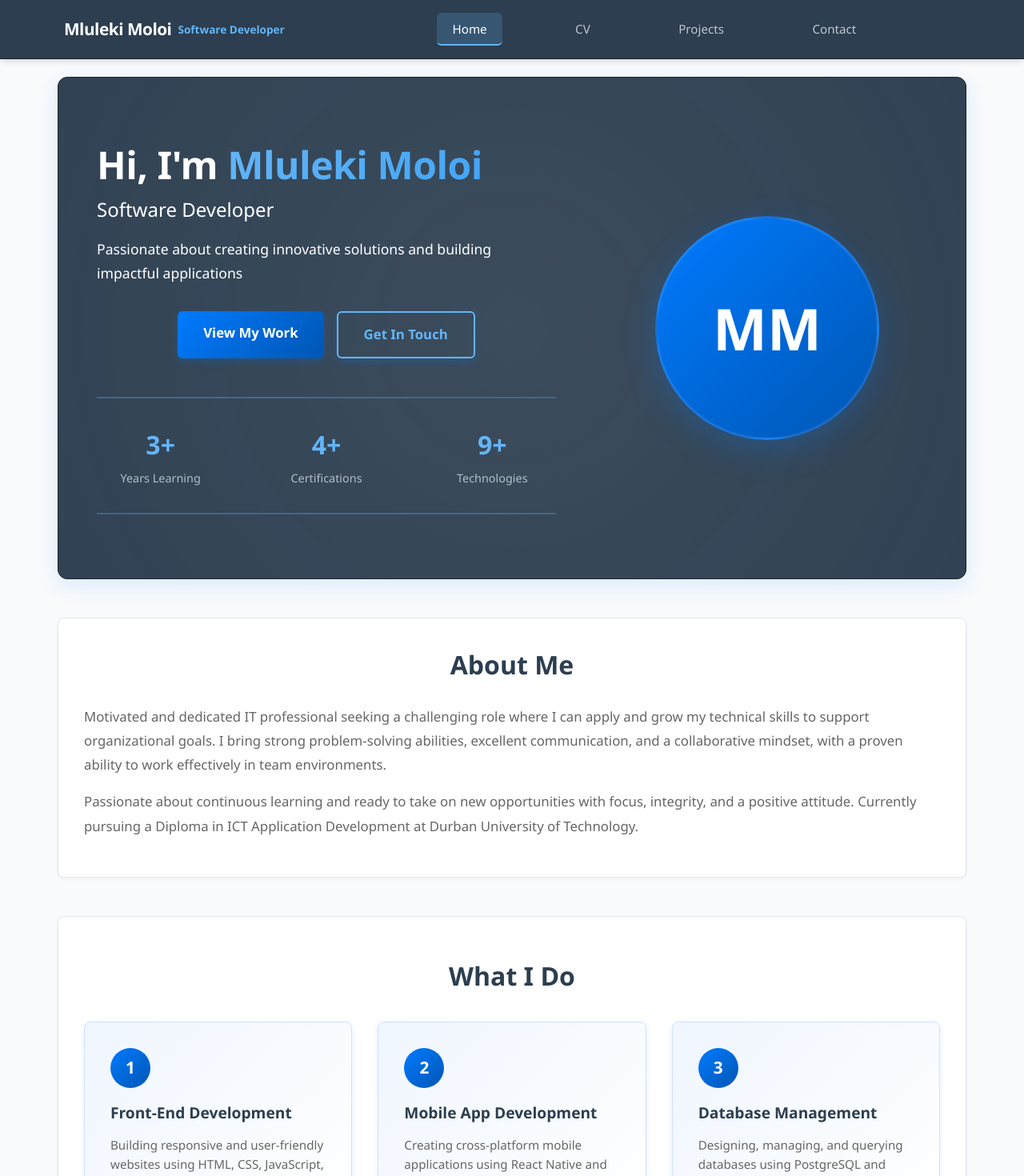
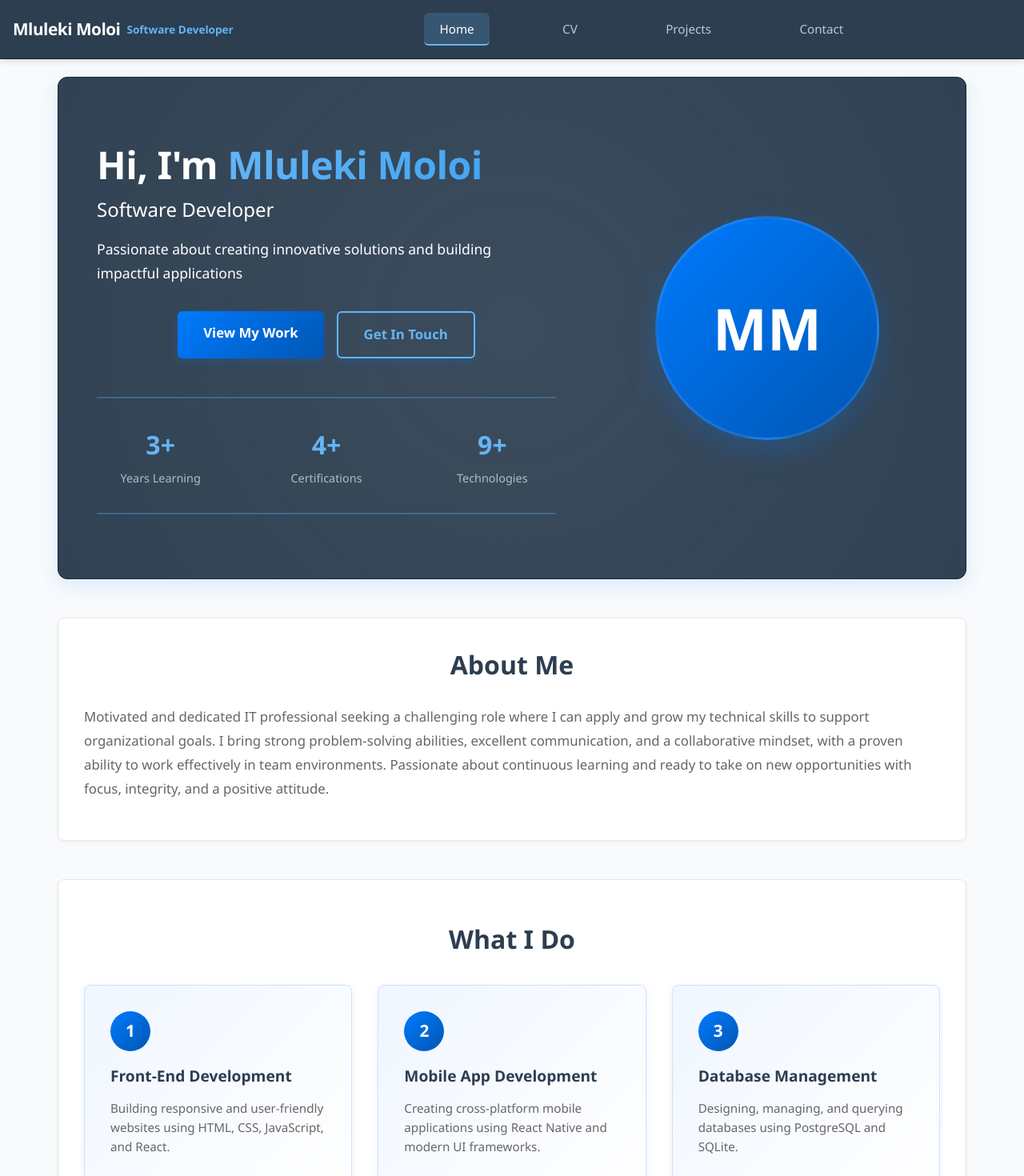
Before and after one commit to Mluleki23/Mluleki-Moloi-Portfolio, a React (Vite) app: page / in a window 1280 px wide. Shown: the top 1470 px of the page at 80% size. Built offline with nearby package versions, Linux system fonts and the light colour scheme.

Commit message:
fix:fixed the render fail by fixing the import

```diff
--- a/src/App.css
+++ b/src/App.css
@@ -40,7 +40,7 @@ p {
 /* Navigation Styles */
 nav {
   background: #2c3e50;
-  padding: 1rem 2rem;
+  padding: 1rem 0;
   margin: 0;
   width: 100%;
   box-shadow: 0 2px 8px rgba(0, 0, 0, 0.15);
--- a/src/modern-styles.css
+++ b/src/modern-styles.css
@@ -8,7 +8,7 @@
   justify-content: flex-start;
   align-items: center;
   gap: 3rem;
-  padding: 0 2rem;
+  padding: 0 2rem 0 0;
 }
 
 .nav-brand a {
--- a/src/pages/CV.tsx
+++ b/src/pages/CV.tsx
@@ -1,4 +1,4 @@
-import CVPdf from "../Images/Mluleki-CV.pdf";
+const CVPdf = new URL("../Images/Mluleki-CV.pdf", import.meta.url).href;
 
 const CV = () => {
   const downloadCV = () => {
--- a/src/pages/Home.tsx
+++ b/src/pages/Home.tsx
@@ -47,17 +47,7 @@ const Home = () => {
         <h2>About Me</h2>
         <div className="about-content">
           <p>
-            Motivated and dedicated IT professional seeking a challenging role
-            where I can apply and grow my technical skills to support
-            organizational goals. I bring strong problem-solving abilities,
-            excellent communication, and a collaborative mindset, with a proven
-            ability to work effectively in team environments.
-          </p>
-          <p>
-            Passionate about continuous learning and ready to take on new
-            opportunities with focus, integrity, and a positive attitude.
-            Currently pursuing a Diploma in ICT Application Development at
-            Durban University of Technology.
+            Motivated and dedicated IT professional seeking a challenging role where I can apply and grow my technical skills to support organizational goals. I bring strong problem-solving abilities, excellent communication, and a collaborative mindset, with a proven ability to work effectively in team environments. Passionate about continuous learning and ready to take on new opportunities with focus, integrity, and a positive attitude.
           </p>
         </div>
       </section>
```
Also changed, not shown: 1 other file (tests, documents, lock files or other folders).
